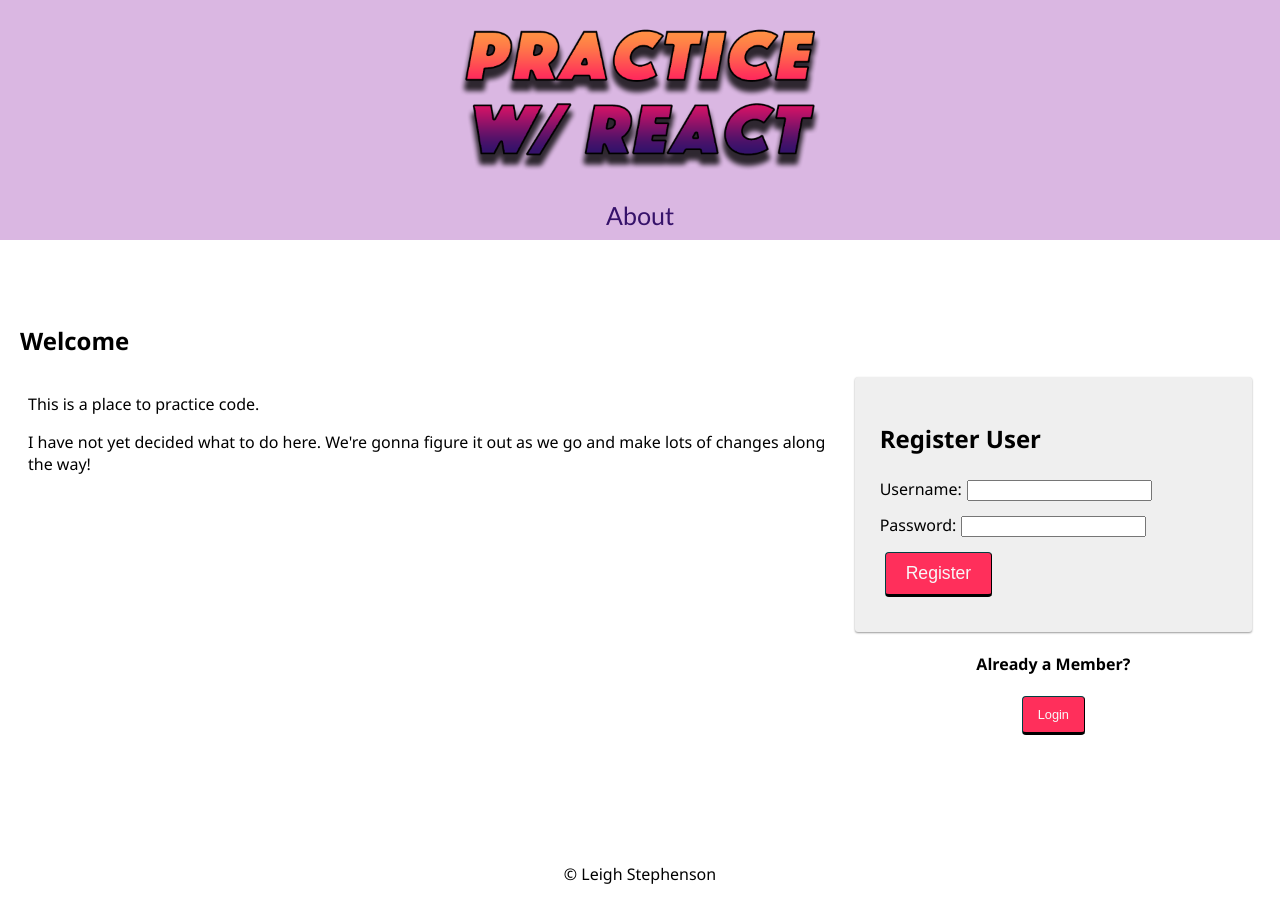
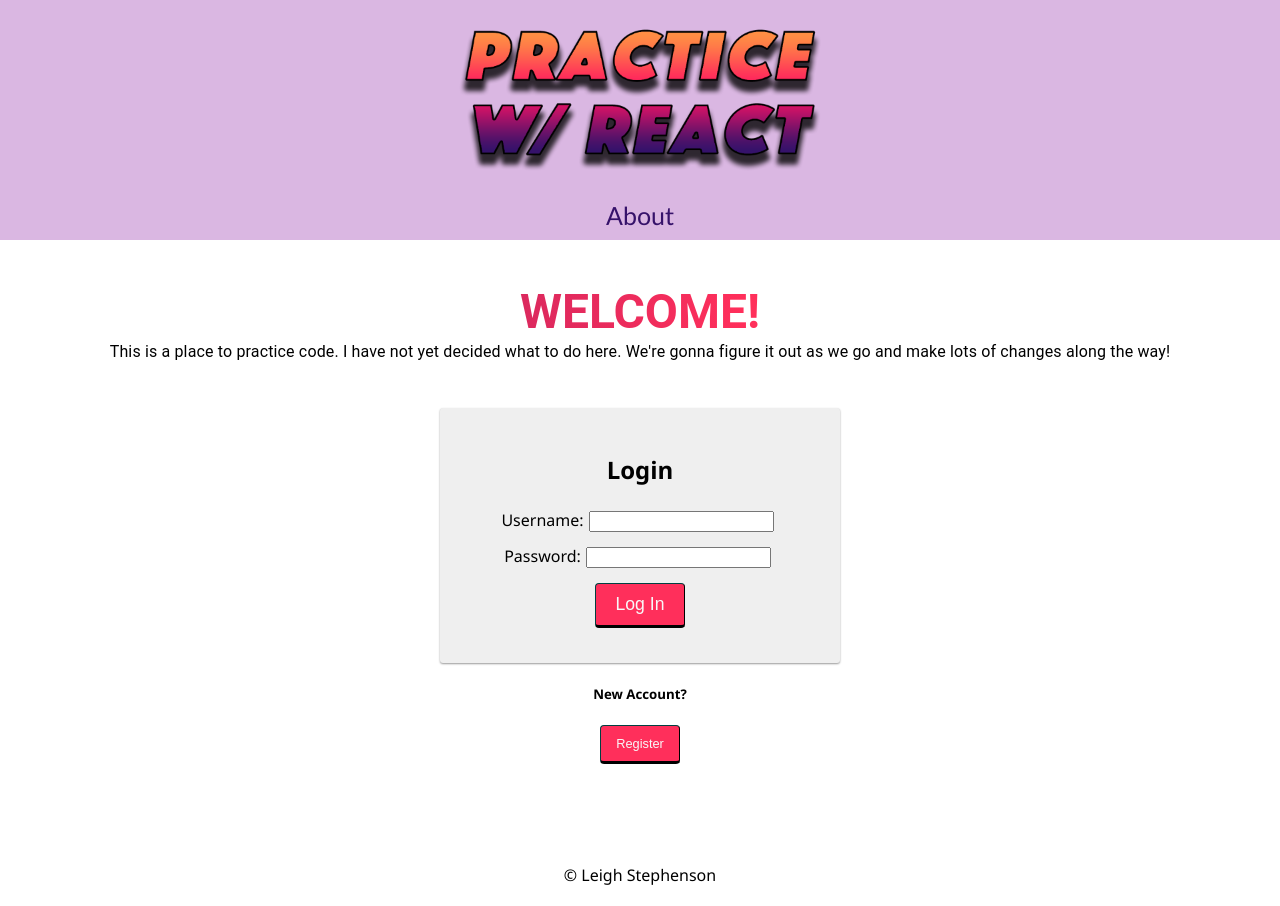
Before and after one commit to leighstephenson/practice-w-react, a React (Create React App) app: page /about#/home in a window 1280 px wide. Built offline with nearby package versions, Linux system fonts and the light colour scheme; no server answers.

Commit message:
Reworked landing page

```diff
--- a/src/components/LandingPage/LandingPage.jsx
+++ b/src/components/LandingPage/LandingPage.jsx
@@ -1,47 +1,41 @@
 import React, { useState } from 'react';
 import { useHistory } from 'react-router-dom';
 import './LandingPage.css';
+import { Typography } from '@mui/material';
 
 // CUSTOM COMPONENTS
 import RegisterForm from '../RegisterForm/RegisterForm';
+import LoginForm from '../LoginForm/LoginForm';
 
 function LandingPage() {
-  const [heading, setHeading] = useState('Welcome');
   const history = useHistory();
 
-  const onLogin = (event) => {
-    history.push('/login');
+  const onRegister = (event) => {
+    history.push('/registration');
   };
 
   return (
-    <div className="container">
-      <h2>{heading}</h2>
+    <>
+      <center>
+        <Typography variant="h3" className='openingMessage'
+        sx={{fontWeight: 'bold',}}> WELCOME!</Typography>
 
-      <div className="grid">
-        <div className="grid-col grid-col_8">
-          <p>
+        <Typography>
           This is a place to practice code.
-          </p>
 
-          <p>
-           I have not yet decided what to do here. We're gonna figure
-           it out as we go and make lots of changes along the way!
-          </p>
+          I have not yet decided what to do here. We're gonna figure
+          it out as we go and make lots of changes along the way!
+        </Typography>
+        <br /> <br />
 
+        <LoginForm />
 
-        </div>
-        <div className="grid-col grid-col_4">
-          <RegisterForm />
-
-          <center>
-            <h4>Already a Member?</h4>
-            <button className="btn btn_sizeSm" onClick={onLogin}>
-              Login
-            </button>
-          </center>
-        </div>
-      </div>
-    </div>
+        <h5> New Account? </h5>
+        <button className="btn btn_sizeSm" onClick={onRegister}>
+          Register
+        </button>
+      </center>
+    </>
   );
 }
 
```
